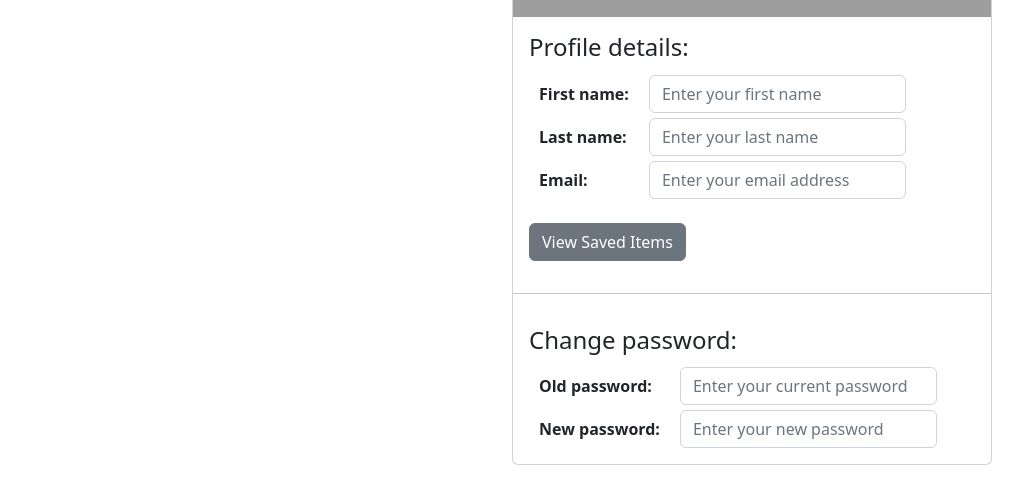
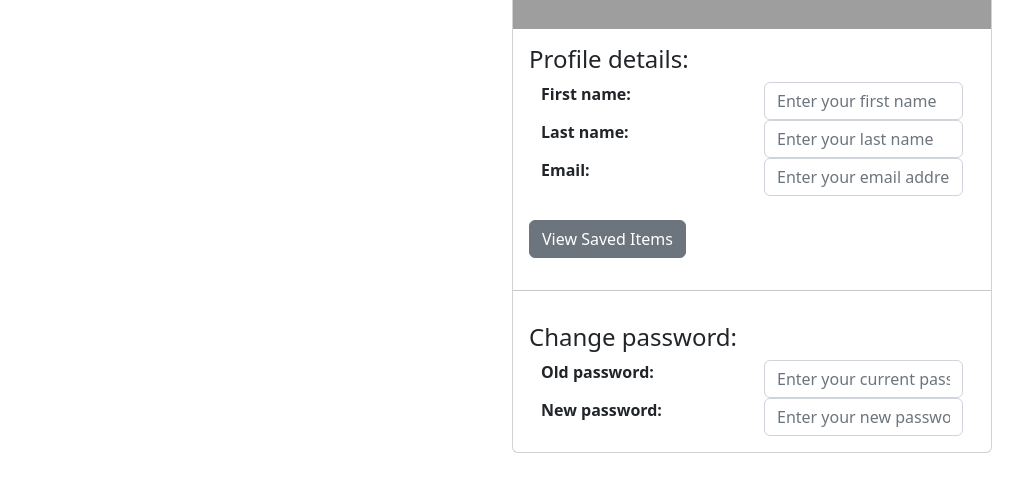
Before and after one commit to cs595-Group8/Store-Website, a Vue app: page /profile-details in a window 1280 px wide. Shown: the part 275-773 px from the top of the page, without its empty margins (128-1151 px from the left). Built offline with nearby package versions, Linux system fonts and the light colour scheme; grey boxes are pictures that could not be loaded.

Commit message:
change table tags to bootsrap grid b-container tags

```diff
--- a/src/App.vue
+++ b/src/App.vue
@@ -45,8 +45,6 @@ nav a:first-of-type {
 
 @media (min-width: 1024px) {
 
-
-
   nav {
     text-align: left;
     margin-left: -1rem;
--- a/src/views/ProfileDetails.vue
+++ b/src/views/ProfileDetails.vue
@@ -13,23 +13,23 @@
                 <b-card-body>
                     <b-card-title>Profile details: </b-card-title>
                     <b-card-text>
-                        <table>
-                            <tr>
-                                <td><b>First name: </b></td>
-                                <td><b-form-input id="firstName" v-model="firstName" placeholder="Enter your first name"></b-form-input></td>
-                            </tr>
+                        <b-container>
+                            <b-row>
+                                <b-col><b>First name: </b></b-col>
+                                <b-col><b-form-input id="firstName" v-model="firstName" placeholder="Enter your first name"></b-form-input></b-col>
+                            </b-row>
 
-                            <tr>
-                                <td><b>Last name: </b></td>
-                                <td><b-form-input id="lastName" v-model="lastName" placeholder="Enter your last name"></b-form-input></td>
-                            </tr>
+                            <b-row>
+                                <b-col><b>Last name: </b></b-col>
+                                <b-col><b-form-input id="lastName" v-model="lastName" placeholder="Enter your last name"></b-form-input></b-col>
+                            </b-row>
 
-                            <tr>
-                                <td><b>Email: </b></td>
-                                <td><b-form-input id="email" v-model="email" placeholder="Enter your email address" type="email"></b-form-input></td>
-                            </tr>
+                            <b-row>
+                                <b-col><b>Email: </b></b-col>
+                                <b-col><b-form-input id="email" v-model="email" placeholder="Enter your email address" type="email"></b-form-input></b-col>
+                            </b-row>
 
-                        </table>
+                        </b-container>
                         <br>
 
                         <b-button>View Saved Items</b-button>
@@ -42,17 +42,17 @@
                     <b-card-text>
                         <b-card-title>Change password: </b-card-title>
 
-                        <table>
-                            <tr>
-                                <td><b>Old password: </b></td>
-                                <td><b-form-input id="firstName" v-model="oldPassword" placeholder="Enter your current password"></b-form-input></td>
-                            </tr>
+                        <b-container>
+                            <b-row>
+                                <b-col><b>Old password: </b></b-col>
+                                <b-col><b-form-input id="firstName" v-model="oldPassword" placeholder="Enter your current password"></b-form-input></b-col>
+                            </b-row>
 
-                            <tr>
-                                <td><b>New password: </b></td>
-                                <td><b-form-input id="lastName" v-model="newPassword" placeholder="Enter your new password"></b-form-input></td>
-                            </tr>
-                        </table>
+                            <b-row>
+                                <b-col><b>New password: </b></b-col>
+                                <b-col><b-form-input id="lastName" v-model="newPassword" placeholder="Enter your new password"></b-form-input></b-col>
+                            </b-row>
+                        </b-container>
 
                     </b-card-text>
                 </b-card-body>
```
Also changed, not shown: 1 other file (tests, documents, lock files or other folders).
